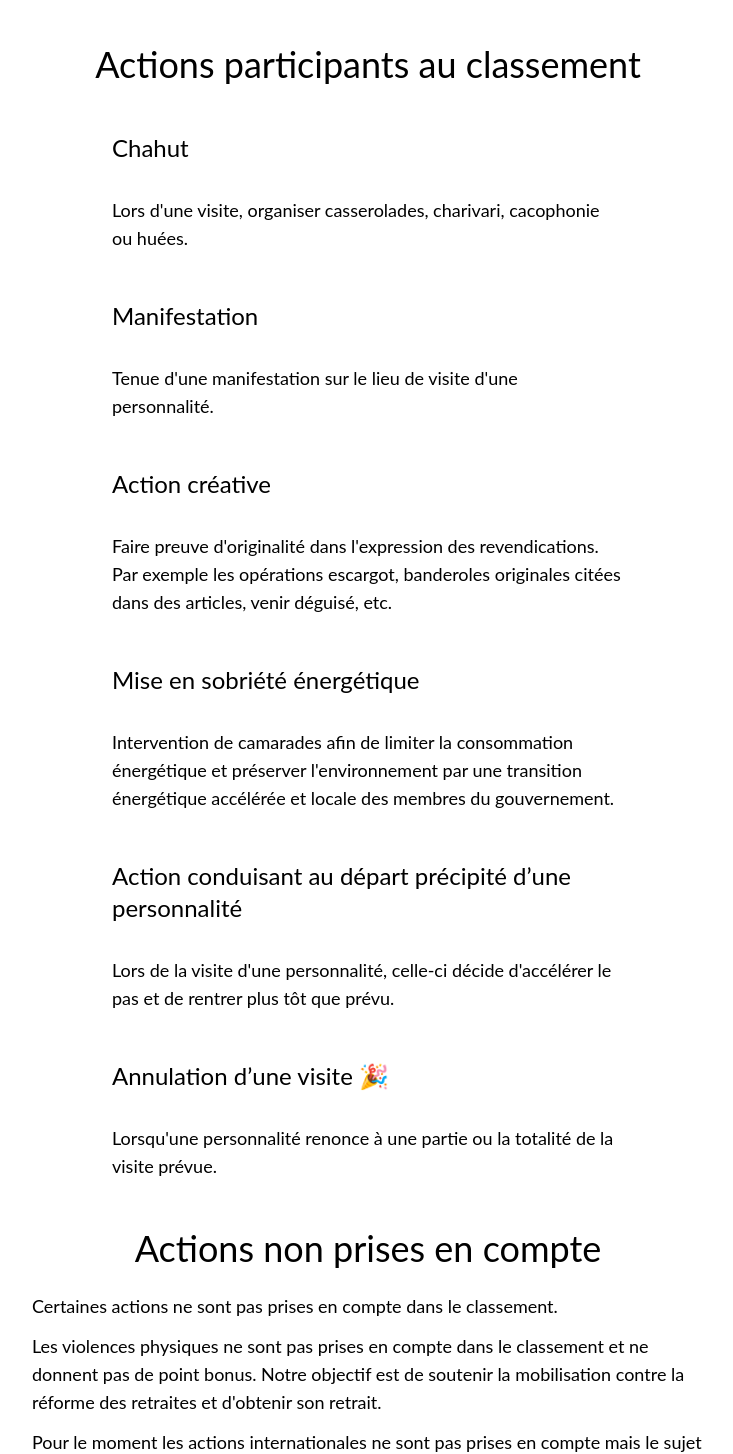
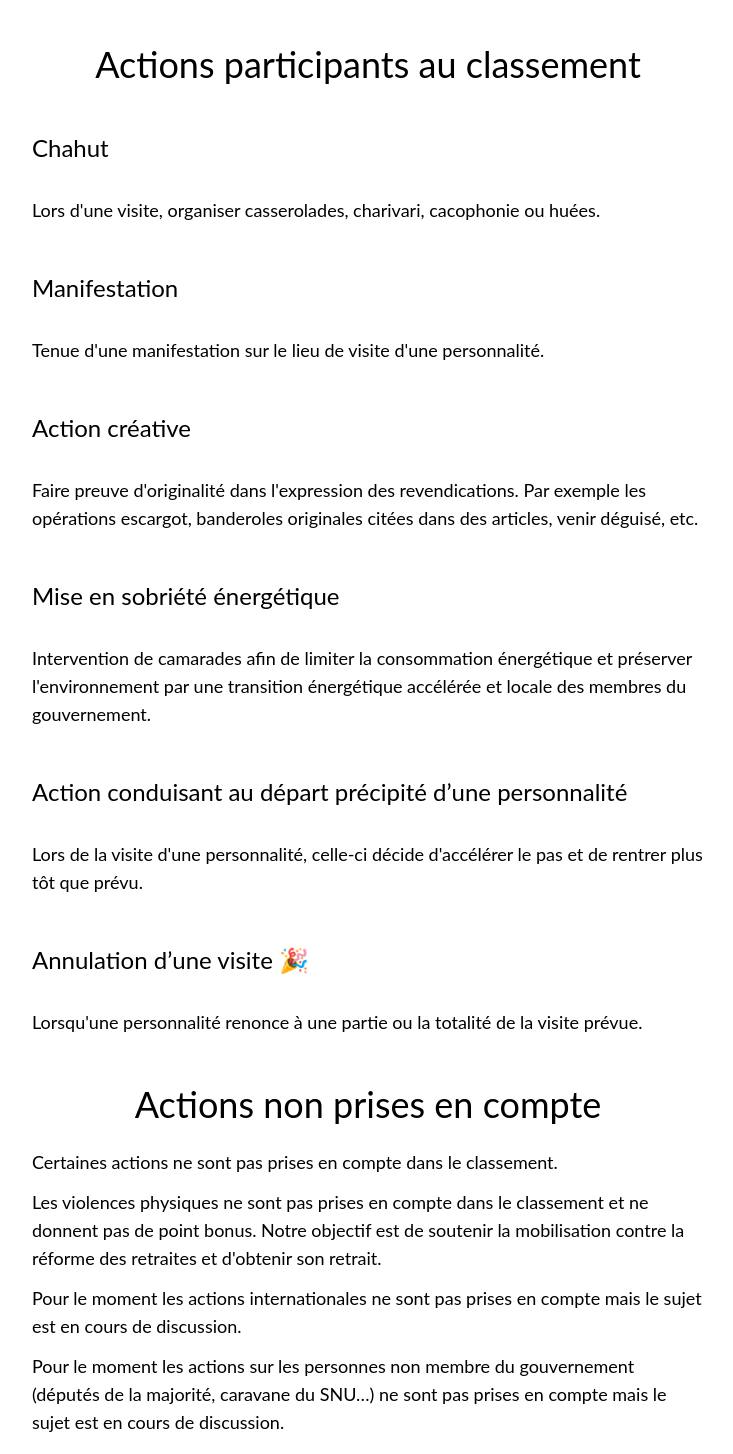
Before and after one commit to cedricr/100joursdezbeul, a SvelteKit app: page /comment-participer in a window 1280 px wide. Shown: the part 520-1974 px from the top of the page, without its empty margins (272-1005 px from the left). Built offline with nearby package versions, Linux system fonts and the light colour scheme.

Commit message:
Fix a11y comment participer : retrait liste

```diff
--- a/src/routes/comment-participer/+page.svelte
+++ b/src/routes/comment-participer/+page.svelte
@@ -15,47 +15,34 @@
 		<p>Les actions sont prises en compte à partir du 18/04.</p>
 
 		<h2>Actions participants au classement</h2>
-		<ul>
-			<li id="chahut">
-				<h3>Chahut</h3>
+
+		<h3 id="chahut">Chahut</h3>
 		<p>Lors d'une visite, organiser casserolades, charivari, cacophonie ou huées.</p>
-			</li>
 
-			<li id="manifestation">
-				<h3>Manifestation</h3>
+		<h3 id="manifestation">Manifestation</h3>
 		<p>Tenue d'une manifestation sur le lieu de visite d'une personnalité.</p>
-			</li>
 
-			<li id="action-creative">
-				<h3>Action créative</h3>
+		<h3 id="action-creative">Action créative</h3>
 		<p>
-					Faire preuve d'originalité dans l'expression des revendications. Par exemple les
-					opérations escargot, banderoles originales citées dans des articles, venir déguisé, etc.
+			Faire preuve d'originalité dans l'expression des revendications. Par exemple les opérations
+			escargot, banderoles originales citées dans des articles, venir déguisé, etc.
 		</p>
-			</li>
 
-			<li id="sobirete-energetique">
-				<h3>Mise en sobriété énergétique</h3>
+		<h3 id="sobirete-energetique">Mise en sobriété énergétique</h3>
 		<p>
 			Intervention de camarades afin de limiter la consommation énergétique et préserver
 			l'environnement par une transition énergétique accélérée et locale des membres du
 			gouvernement.
 		</p>
-			</li>
 
-			<li id="fuite">
-				<h3>Action conduisant au départ précipité d’une personnalité</h3>
+		<h3 id="fuite">Action conduisant au départ précipité d’une personnalité</h3>
 		<p>
-					Lors de la visite d'une personnalité, celle-ci décide d'accélérer le pas et de rentrer
-					plus tôt que prévu.
+			Lors de la visite d'une personnalité, celle-ci décide d'accélérer le pas et de rentrer plus
+			tôt que prévu.
 		</p>
-			</li>
 
-			<li id="annulation">
-				<h3>Annulation d’une visite 🎉</h3>
+		<h3 id="annulation">Annulation d’une visite 🎉</h3>
 		<p>Lorsqu'une personnalité renonce à une partie ou la totalité de la visite prévue.</p>
-			</li>
-		</ul>
 
 		<h2>Actions non prises en compte</h2>
 		<p>Certaines actions ne sont pas prises en compte dans le classement.</p>
@@ -70,7 +57,7 @@
 		</p>
 		<p>
 			Pour le moment les actions sur les personnes non membre du gouvernement (députés de la
-			majorité, caravane du SNU...) ne sont pas prises en compte mais le sujet est en cours de
+			majorité, caravane du SNU…) ne sont pas prises en compte mais le sujet est en cours de
 			discussion.
 		</p>
 		<p>
```
Lines whose indentation alone changed are shown as unchanged.
